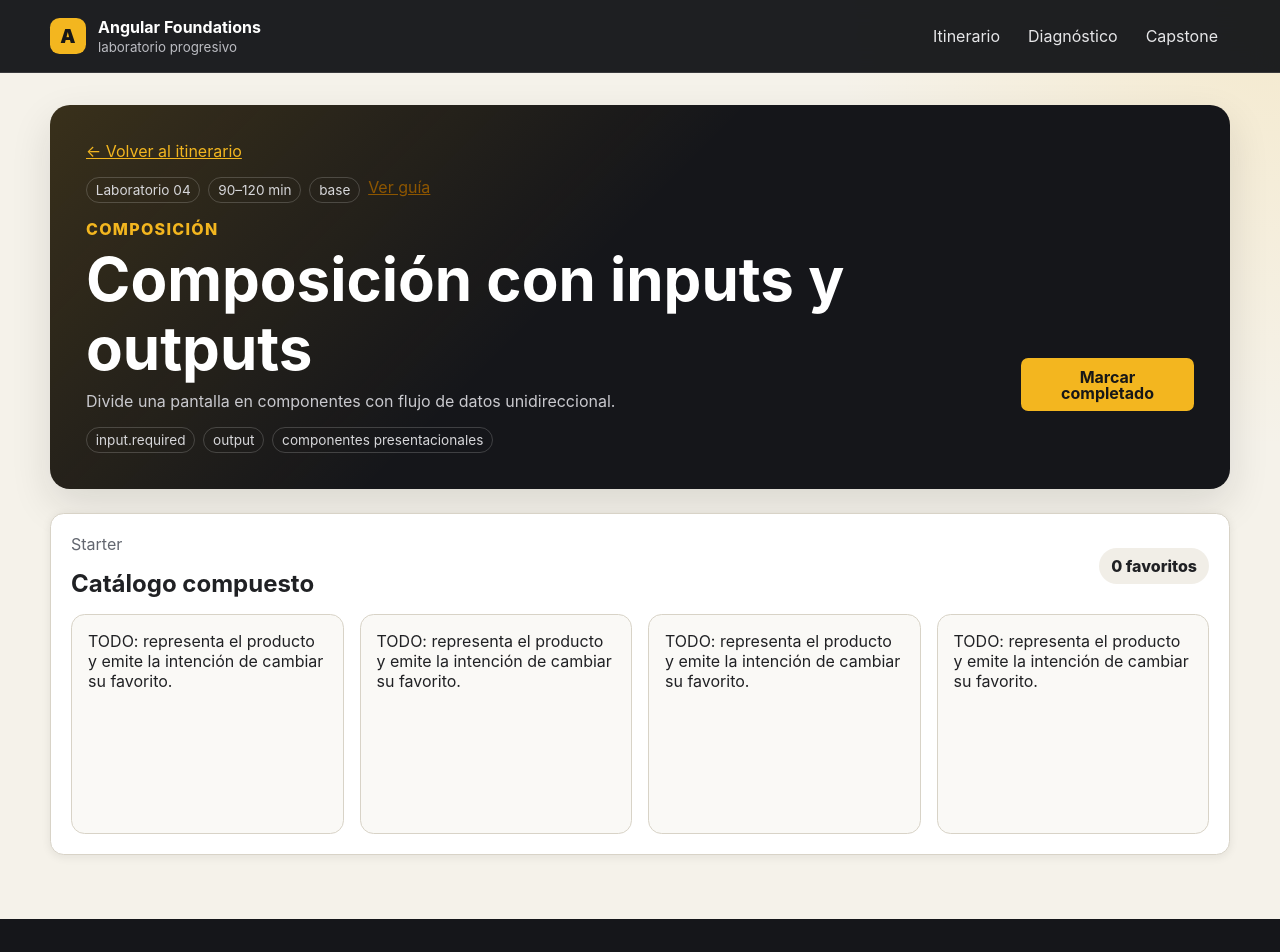
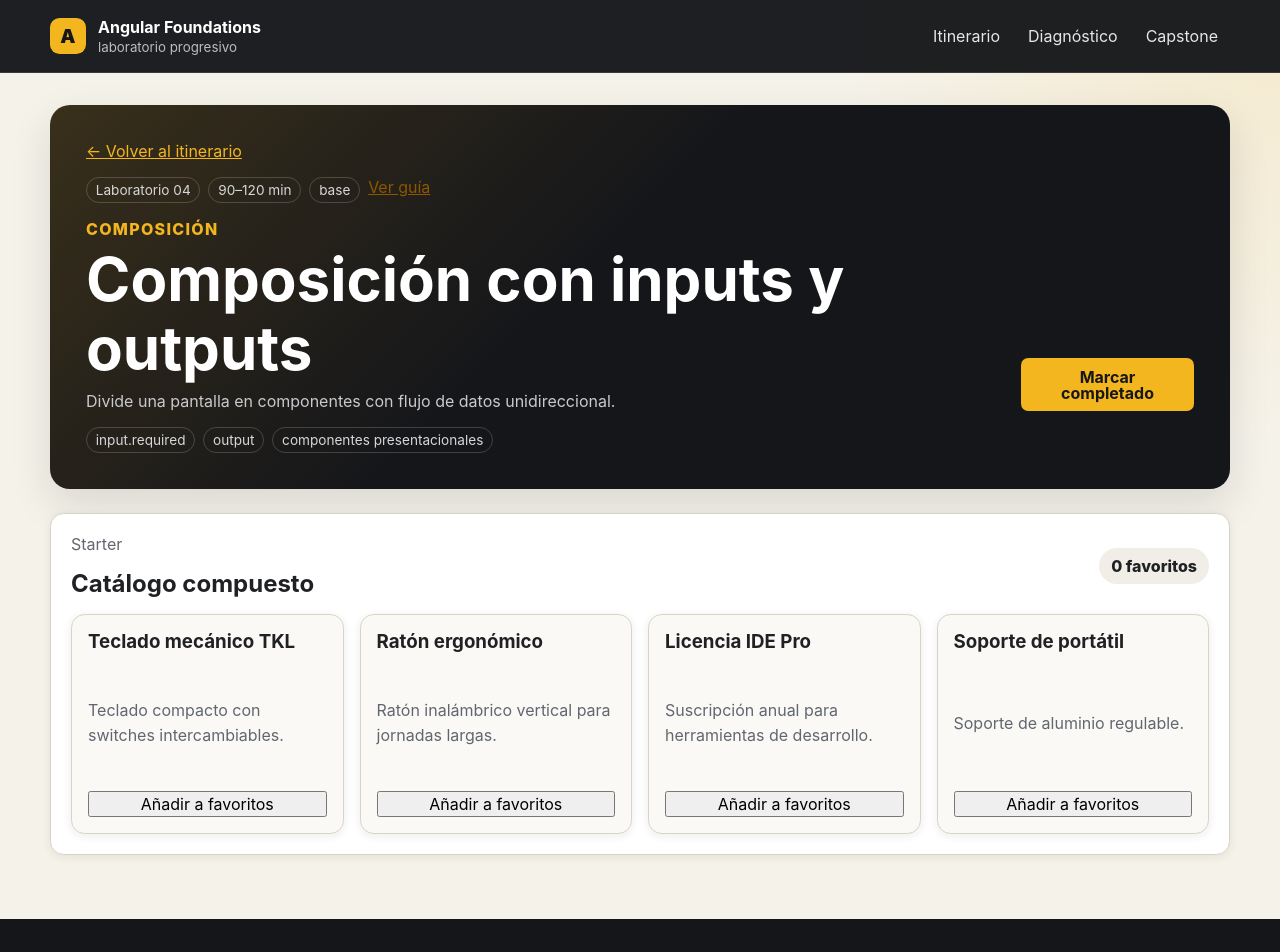
Before and after one commit to jcuellra3/angular-foundations-lab-jesus, an Angular app: page /labs/04-inputs-outputs in a window 1280 px wide. Shown: the top 952 px of the page. Built offline with nearby package versions, Linux system fonts and the light colour scheme.

Commit message:
Tarea 04-inputs-outputs

```diff
--- a/src/app/labs/04-inputs-outputs/lab-04-page.html
+++ b/src/app/labs/04-inputs-outputs/lab-04-page.html
@@ -14,7 +14,8 @@
 
     <div class="products">
       @for (product of products; track product.id) {
-        <app-product-card />
+      <app-product-card [product]="product" [favorite]="isFavorite(product.id)"
+        (favoriteChange)="toggleFavorite($event)" />
       }
     </div>
   </section>
--- a/src/app/labs/04-inputs-outputs/lab-04-page.ts
+++ b/src/app/labs/04-inputs-outputs/lab-04-page.ts
@@ -1,14 +1,19 @@
-import { ChangeDetectionStrategy, Component, computed, signal } from '@angular/core';
+import {
+  ChangeDetectionStrategy,
+  Component,
+  computed,
+  signal,
+} from "@angular/core";
 
-import { DEMO_PRODUCTS } from '@shared/data/catalog.data';
-import { LabHeader } from '@shared/ui/lab-header/lab-header';
+import { DEMO_PRODUCTS } from "@shared/data/catalog.data";
+import { LabHeader } from "@shared/ui/lab-header/lab-header";
 
-import { ProductCard } from './product-card';
+import { ProductCard } from "./product-card";
 
 @Component({
   imports: [LabHeader, ProductCard],
-  templateUrl: './lab-04-page.html',
-  styleUrl: './lab-04-page.css',
+  templateUrl: "./lab-04-page.html",
+  styleUrl: "./lab-04-page.css",
   changeDetection: ChangeDetectionStrategy.OnPush,
 })
 export default class Lab04Page {
@@ -22,7 +27,14 @@ export default class Lab04Page {
   }
 
   toggleFavorite(productId: string): void {
-    // TODO: crea un Set nuevo, añade o elimina el ID y actualiza el signal.
-    void productId;
+    const next = new Set(this.#favoriteIds());
+
+    if (next.has(productId)) {
+      next.delete(productId);
+    } else {
+      next.add(productId);
+    }
+
+    this.#favoriteIds.set(next);
   }
 }
--- a/src/app/labs/04-inputs-outputs/product-card.html
+++ b/src/app/labs/04-inputs-outputs/product-card.html
@@ -1,3 +1,9 @@
-<article class="todo-box">
-  TODO: representa el producto y emite la intención de cambiar su favorito.
+<article class="card stack">
+  <h3>{{ product().name }}</h3>
+  <p>{{ product().description }}</p>
+
+  <button type="button" [attr.aria-label]="'Añadir a favoritos ' + product().name" [attr.aria-pressed]="favorite()"
+    (click)="favoriteChange.emit(product().id)">
+    {{ favorite() ? 'En favoritos' : 'Añadir a favoritos' }}
+  </button>
 </article>
--- a/src/app/labs/04-inputs-outputs/product-card.ts
+++ b/src/app/labs/04-inputs-outputs/product-card.ts
@@ -1,11 +1,19 @@
-import { ChangeDetectionStrategy, Component } from '@angular/core';
+import {
+  ChangeDetectionStrategy,
+  Component,
+  input,
+  output,
+} from "@angular/core";
+import type { Product } from "@shared/domain/product.models";
 
 @Component({
-  selector: 'app-product-card',
-  templateUrl: './product-card.html',
-  styleUrl: './product-card.css',
+  selector: "app-product-card",
+  templateUrl: "./product-card.html",
+  styleUrl: "./product-card.css",
   changeDetection: ChangeDetectionStrategy.OnPush,
 })
 export class ProductCard {
-  // TODO: define los inputs product/favorite y el output favoriteChange.
+  readonly product = input.required<Product>();
+  readonly favorite = input.required<boolean>();
+  readonly favoriteChange = output<string>();
 }
```
